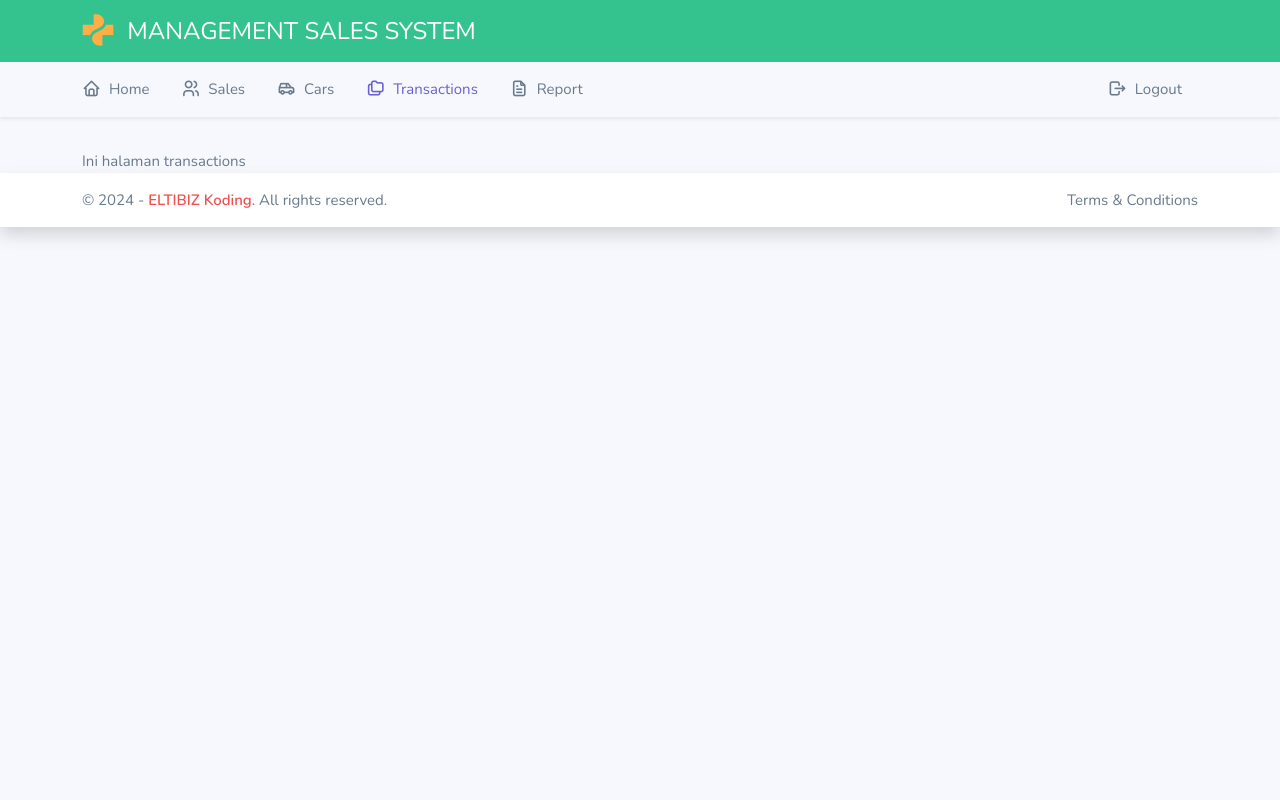
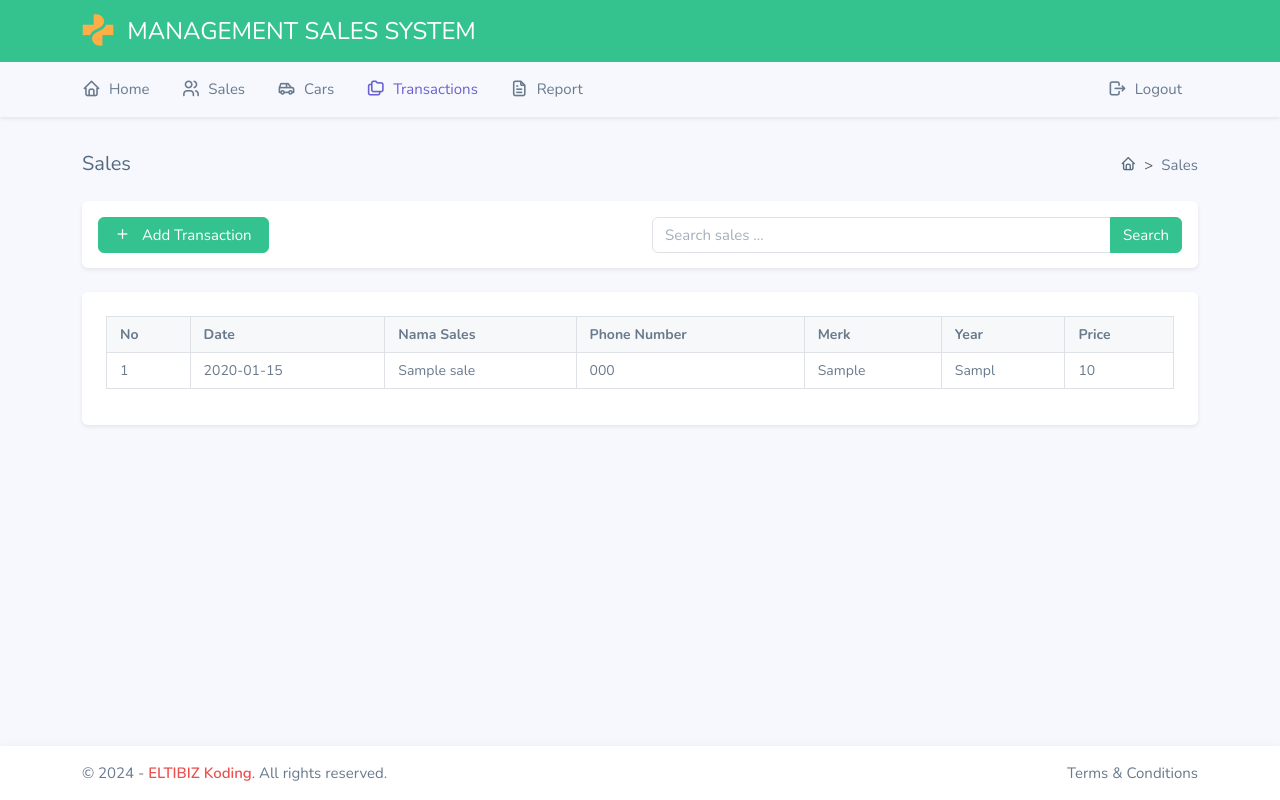
Before and after one commit to kumpultugas17/aplikasi-sales-cars, a PHP site: page /transactions.php in a window 1280 px wide. Run offline with PHP 8.4, Linux system fonts and the light colour scheme; tables that the repository leaves empty hold one stand-in row (values such as "Sample post"); some libraries are stand-ins or nearby versions.

Commit message:
materi 9 Desember 2024

```diff
--- a/transactions.php
+++ b/transactions.php
@@ -1,3 +1,8 @@
+<?php
+session_start();
+$conn = mysqli_connect('localhost', 'root', '', 'db_mik2_sales_car');
+?>
+
 <!DOCTYPE html class="h-100">
 <html lang="en">
 
@@ -21,6 +26,19 @@
    <link rel="stylesheet" href="assets/css/app.css">
    <!-- jQuery Core -->
    <script src="https://code.jquery.com/jquery-3.7.1.min.js" integrity="sha256-/JqT3SQfawRcv/BIHPThkBvs0OEvtFFmqPF/lYI/Cxo=" crossorigin="anonymous"></script>
+
+   <style>
+      body {
+         display: flex;
+         flex-direction: column;
+         min-height: 100vh;
+         margin: 0;
+      }
+
+      main {
+         flex: 1;
+      }
+   </style>
 </head>
 
 <body>
@@ -83,7 +101,124 @@
    <main class="flex-shrink-0">
       <div class="container">
          <div class="page-content">
-            Ini halaman transactions
+            <div class="d-flex flex-column flex-lg-row mb-2">
+               <!-- Page Title -->
+               <div class="flex-grow-1">
+                  <h5 class="page-title">Sales</h5>
+               </div>
+               <div class="pt-lg-1">
+                  <nav style="--bs-breadcrumb-divider: '>';" aria-label="breadcrumb">
+                     <ol class="breadcrumb">
+                        <li class="breadcrumb-item">
+                           <a href="dashboard.php" class="text-breadcrumb text-decoration-none">
+                              <i class="ti ti-home fs-6"></i>
+                           </a>
+                        </li>
+                        <li class="breadcrumb-item" aria-current="page">
+                           Sales
+                        </li>
+                     </ol>
+                  </nav>
+               </div>
+            </div>
+
+            <div class="bg-white rounded-2 shadow-sm mb-4 pt-3 px-3">
+               <div class="row">
+                  <div class="d-grid d-lg-block col-lg-5 col-xl-6">
+                     <!-- button modal Add Transaction -->
+                     <button type="button" class="btn btn-success px-3" data-bs-toggle="modal" data-bs-target="#addTransaction">
+                        <i class="ti ti-plus me-2"></i> Add Transaction
+                     </button>
+                     <!-- form modal Add Transaction -->
+                     <div class="modal fade" id="addTransaction" tabindex="-1" aria-labelledby="addTransactionLabel" aria-hidden="true">
+                        <div class="modal-dialog">
+                           <div class="modal-content">
+                              <div class="modal-header">
+                                 <h5 class="modal-title" id="addTransactionLabel">Add Transaction</h5>
+                                 <button type="button" class="btn-close" data-bs-dismiss="modal" aria-label="Close"></button>
+                              </div>
+                              <form action="act_transaction_add.php" method="post">
+                                 <div class="modal-body">
+                                    <div class="mb-3">
+                                       <label for="tanggal" class="form-label">Name</label>
+                                       <input type="date" class="form-control" name="tanggal" id="tanggal" required>
+                                    </div>
+                                    <div class="mb-3">
+                                       <label for="sales">Sales Name</label>
+                                       <select name="sales" id="sales" class="form-select">
+                                          <option value="" disabled selected>Select Sales</option>
+                                          <?php
+                                          $sales = $conn->query("SELECT * FROM sales");
+                                          foreach ($sales as $s) :
+                                          ?>
+                                             <option value="<?= $s['id']; ?>"><?= $s['name']; ?></option>
+                                          <?php endforeach; ?>
+                                       </select>
+                                    </div>
+                                    <div class="mb-3">
+                                       <label for="car">Car Model</label>
+                                       <select name="car" id="car" class="form-select">
+                                          <option value="" disabled selected>Select Car Model</option>
+                                          <?php
+                                          $cars = $conn->query("SELECT * FROM cars");
+                                          foreach ($cars as $c) :
+                                          ?>
+                                             <option value="<?= $c['id']; ?>"><?= $c['merk'] . ' ' . $c['model'] . ' [' . $c['tahun'] . ']'; ?></option>
+                                          <?php endforeach; ?>
+                                       </select>
+                                    </div>
+                                 </div>
+                                 <div class="modal-footer">
+                                    <button type="button" class="btn btn-outline-secondary" data-bs-dismiss="modal">Close</button>
+                                    <button type="submit" class="btn btn-success">Submit</button>
+                                 </div>
+                              </form>
+                           </div>
+                        </div>
+                     </div>
+                  </div>
+                  <div class="col-lg-7 col-xl-6">
+                     <!-- form pencarian -->
+                     <form action="" method="GET">
+                        <div class="input-group">
+                           <input type="text" name="search" class="form-control form-search" placeholder="Search sales ..." autocomplete="off">
+                           <button class="btn btn-success" type="submit">Search</button>
+                        </div>
+                     </form>
+                  </div>
+               </div>
+            </div>
+
+            <div class="bg-white rounded-2 shadow-sm pt-4 px-4 pb-1 mb-5">
+               <div class="table-responsive mb-3">
+                  <table class="table table-bordered table-striped table-hover" style="width:100%">
+                     <tr>
+                        <th>No</th>
+                        <th>Date</th>
+                        <th>Nama Sales</th>
+                        <th>Phone Number</th>
+                        <th>Merk</th>
+                        <th>Year</th>
+                        <th>Price</th>
+                     </tr>
+                     <?php
+                     $transaksi = $conn->query("SELECT transactions.*, sales.name, sales.phone, cars.merk, cars.tahun, cars.harga FROM transactions INNER JOIN sales ON transactions.sales_id = sales.id INNER JOIN cars ON transactions.car_id = cars.id");
+                     $no = 1;
+                     foreach ($transaksi as $data) :
+                     ?>
+                        <tr>
+                           <td><?= $no++ ?></td>
+                           <td><?= $data['sale_date'] ?></td>
+                           <td><?= $data['name'] ?></td>
+                           <td><?= $data['phone'] ?></td>
+                           <td><?= $data['merk'] ?></td>
+                           <td><?= $data['tahun'] ?></td>
+                           <td><?= $data['harga'] ?></td>
+                        </tr>
+                     <?php endforeach ?>
+                  </table>
+               </div>
+            </div>
          </div>
       </div>
    </main>
@@ -120,6 +255,20 @@
    <!-- Custom Scripts -->
    <script src="assets/js/plugins.js"></script>
    <script src="assets/js/image-preview.js"></script>
+
+   <!-- Notifications -->
+   <?php if (isset($_SESSION['success'])) { ?>
+      <script>
+         Swal.fire({
+            position: "top-end",
+            icon: "success",
+            title: "<?= $_SESSION['success'] ?>",
+            showConfirmButton: false,
+            timer: 1500
+         });
+      </script>
+   <?php }
+   unset($_SESSION['success']); ?>
 </body>
 
 </html>
```
Also changed, not shown: act_transaction_add.php (added, +18 -0 lines), dashboard.php (+13 -0 lines), report.php (+13 -0 lines).
